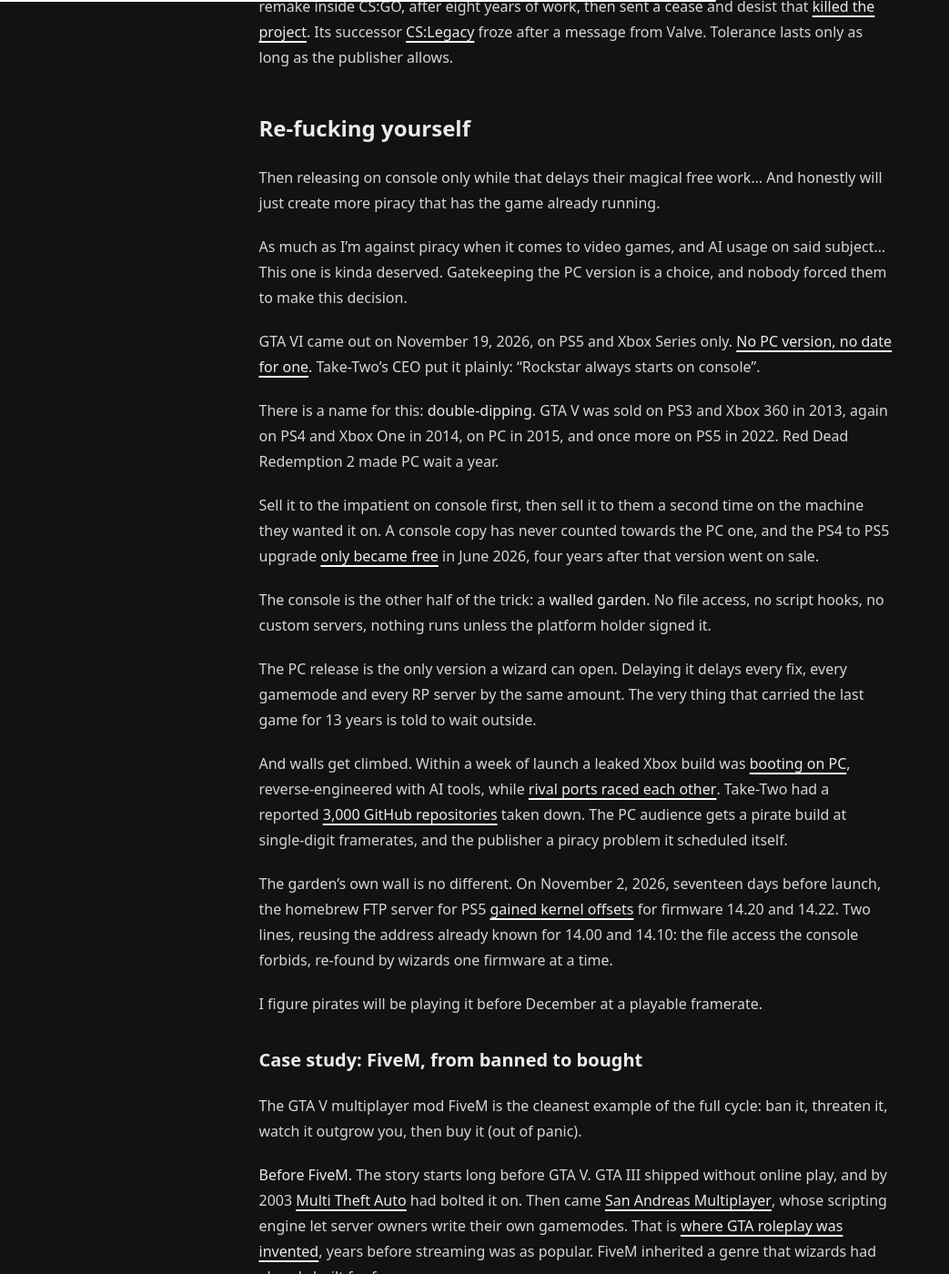
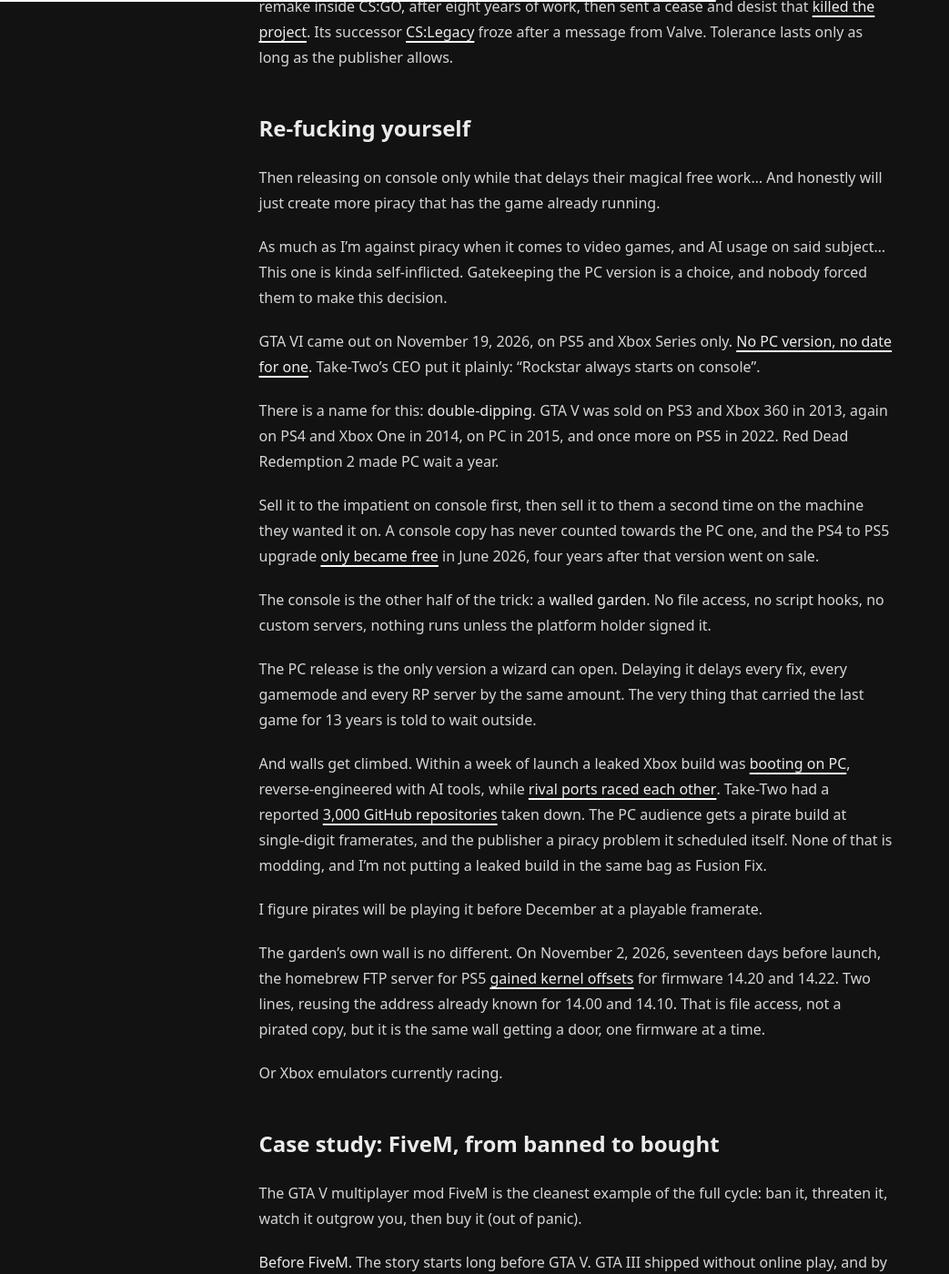
Before and after one commit to h8d13/dontreadthedocs, a Jekyll site: the page built from _notes/modding-wizards.md, in a window 1280 px wide and 1400 px high, scrolled down 4836 px. Shown: the whole window at 91% size, without its empty margins (0-1043 px from the left). Built offline with Jekyll 4.4.1, drawn with Linux system fonts in a browser that asks for light colours; some of the changed text lies outside the part shown.

Commit message:
misc
Signed-off-by: h8d13 <hadean-eon-dev@proton.me>

```diff
--- a/_notes/modding-wizards.md
+++ b/_notes/modding-wizards.md
@@ -169,7 +169,7 @@ Then releasing on console only while that delays their magical free work...
 And honestly will just create more piracy that has the game already running.
 
 As much as I'm against piracy when it comes to video games, and AI usage on
-said subject... This one is kinda deserved. Gatekeeping the PC version is
+said subject... This one is kinda self-inflicted. Gatekeeping the PC version is
 a choice, and nobody forced them to make this decision.
 
 GTA VI came out on November 19, 2026, on PS5 and Xbox Series only.
@@ -197,17 +197,20 @@ And walls get climbed. Within a week of launch a leaked Xbox build was
 [rival ports raced each other][gta6-race]. Take-Two had a reported
 [3,000 GitHub repositories][gta6-purge] taken down. The PC audience gets a pirate
 build at single-digit framerates, and the publisher a piracy problem it scheduled
-itself.
+itself. None of that is modding, and I'm not putting a leaked build in the same bag
+as Fusion Fix.
+
+I figure pirates will be playing it before December at a playable framerate.
 
 The garden's own wall is no different. On November 2, 2026, seventeen days before
 launch, the homebrew FTP server for PS5 [gained kernel offsets][ps5-offsets] for
 firmware 14.20 and 14.22. Two lines, reusing the address already known for 14.00
-and 14.10: the file access the console forbids, re-found by wizards one firmware
-at a time.
+and 14.10. That is file access, not a pirated copy, but it is the same wall
+getting a door, one firmware at a time.
 
-I figure pirates will be playing it before December at a playable framerate.
+Or Xbox emulators currently racing.
 
-### Case study: FiveM, from banned to bought
+## Case study: FiveM, from banned to bought
 
 The GTA V multiplayer mod FiveM is the cleanest example of the full cycle:
 ban it, threaten it, watch it outgrow you, then buy it (out of panic).
```
Also changed, not shown: other parts of _notes/modding-wizards.md (+1 -1 lines).
